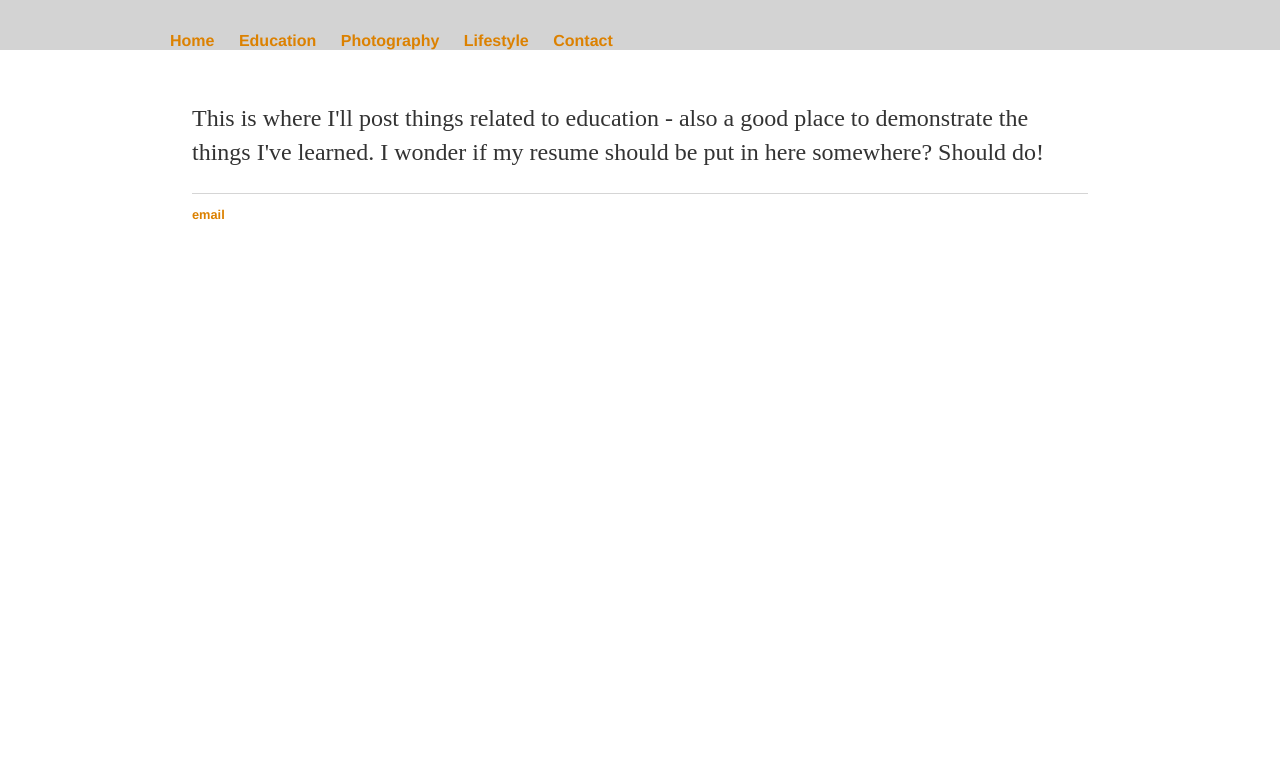
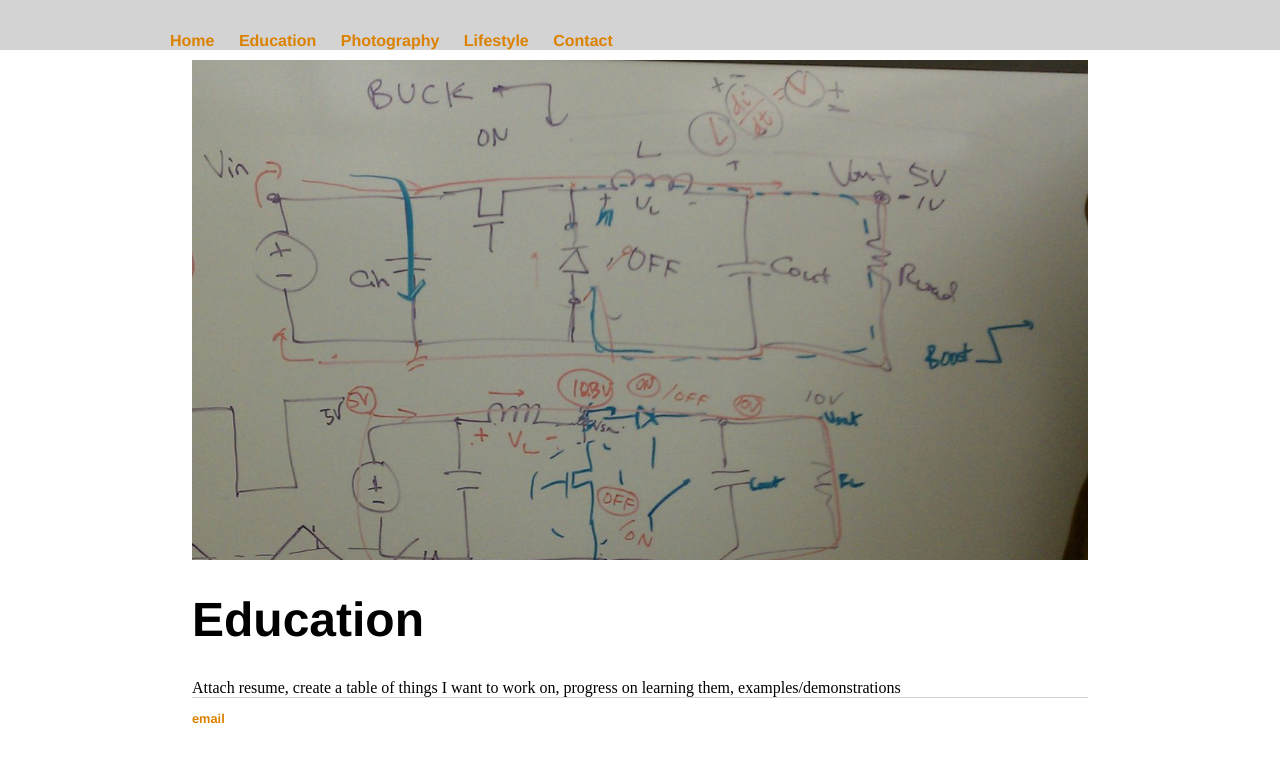
Before and after one commit to itsonlyjaz/itsonlyjaz.github.io, a Jekyll site: the page built from education/index.html, in a window 1280 px wide. Shown: the top 763 px of the page. Built offline with Jekyll 4.4.1, drawn with Linux system fonts in a browser that asks for light colours.

Commit message:
Update index.html

```diff
--- a/education/index.html
+++ b/education/index.html
@@ -8,8 +8,15 @@ title: jaz-marie
 <head>
 </head>
 <body>
-<br>
- <p>This is where I'll post things related to education - also a good place to demonstrate the things I've learned.
- I wonder if my resume should be put in here somewhere? Should do!
+  <div class="parallax2"></div>
+
+    <h1>Education</h1>
+
+    <div> <!-- style="height:1000px;background-color:rgb(210,220,230);font-size:24px"> -->
+      Attach resume, create a table of things I want to work on, progress on learning them, examples/demonstrations
+
+
+
+</div>
 </body>
 </html>
```
